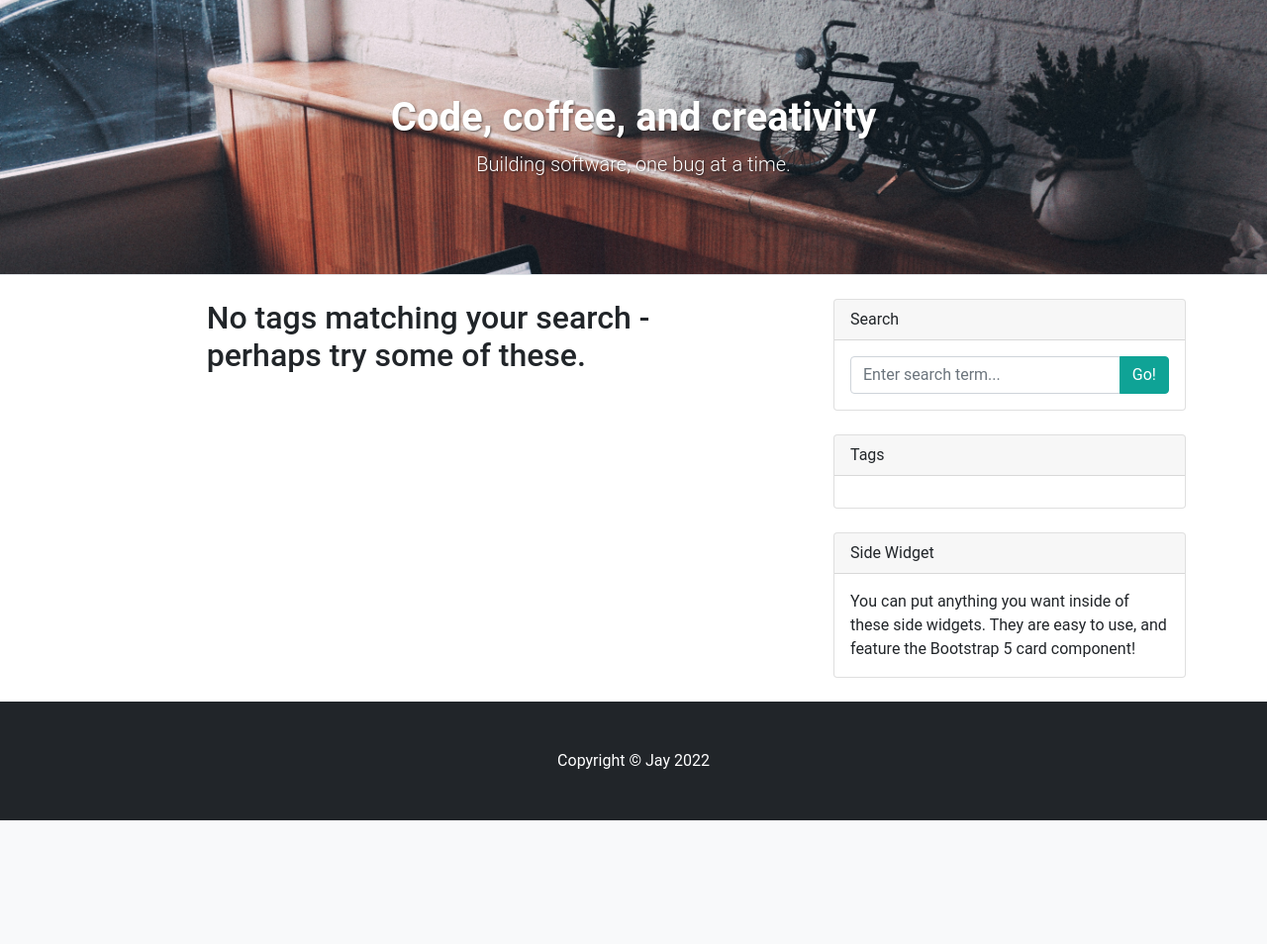
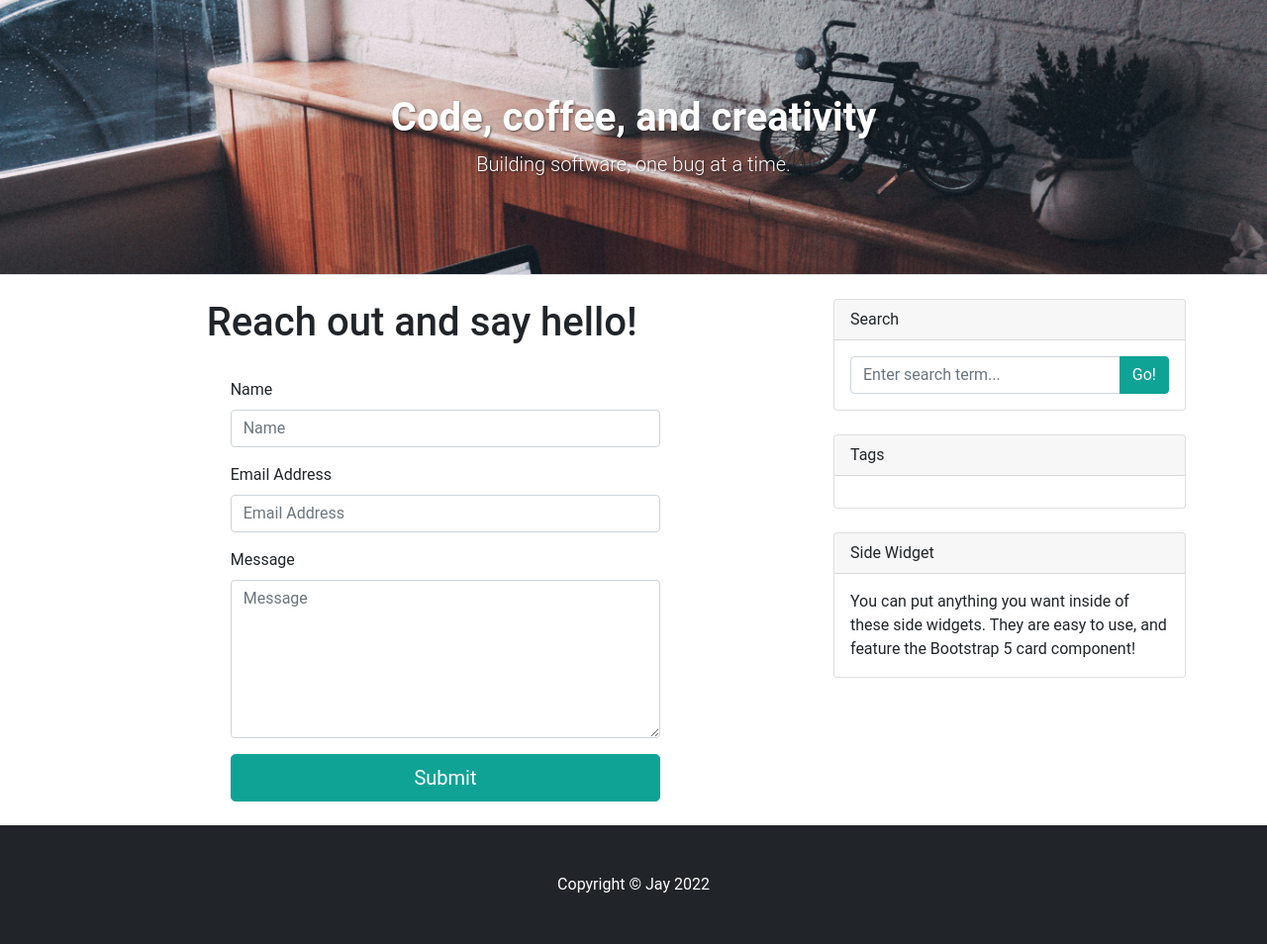
Before and after one commit to jaystabins/blog, a Django app: page /contact in a window 1280 px wide. Shown: the part 57-1011 px from the top of the page at 99% size. Before the commit the page ends 886 px from the top, so only its background shows below. Run offline with Django 4.2, Linux system fonts and the light colour scheme; data that the repository does not hold is empty; some libraries are stand-ins or nearby versions.

Commit message:
contact form intergration

```diff
--- a/accounts/forms.py
+++ b/accounts/forms.py
@@ -89,8 +89,6 @@ class UsersRegisterForm(forms.ModelForm):
 		return super(UsersRegisterForm, self).clean(*args, **keyargs)
 
 
-
-
 class ProfileForm(forms.ModelForm):
     class Meta:
         model = Profile
--- a/accounts/urls.py
+++ b/accounts/urls.py
@@ -1,6 +1,6 @@
 from django.urls import path
 from .views import (
-    login_view, register_view, logout_view, edit_profile, change_password
+    login_view, register_view, logout_view, edit_profile, change_password, contact
 )
 
 urlpatterns = [
--- a/accounts/views.py
+++ b/accounts/views.py
@@ -9,6 +9,11 @@ from django.contrib.auth.decorators import login_required
 from django.contrib.auth.forms import PasswordChangeForm
 from django.contrib.auth import update_session_auth_hash
 
+from django.core.mail import send_mail
+from django.core.validators import validate_email
+from django.core.exceptions import ValidationError
+from django.contrib import messages
+from django.conf import settings
 
 def login_view(request):
 	form = UsersLoginForm(request.POST or None)
@@ -83,3 +88,30 @@ def change_password(request):
     else:
         form = PasswordChangeForm(request.user)
     return render(request, 'accounts/password_change.html', {'form': form})
+
+
+def contact(request):
+    if request.method == 'POST':
+        name = request.POST.get('name')
+        email = request.POST.get('email')
+        message = request.POST.get('message')
+        try:
+            validate_email(email)
+        except ValidationError:
+            print('validation error')
+            return render(request, 'accounts/contact_form.html', {'error': 'Invalid email address'})
+
+        send_mail(
+            'Message from Contact Form on Blog',
+            message,
+            email,
+            [settings.DEFAULT_FROM_EMAIL],
+            fail_silently=False,
+        )
+        messages.success(request, 'Your message was sent successfully!')
+        return render(request, 'accounts/contact_form.html', {'success': True})
+
+    return render(request, 'accounts/contact_form.html')
+
+def contact_success(request):
+    return render(request, 'accounts/contact_success.html')
--- a/blog/views.py
+++ b/blog/views.py
@@ -12,7 +12,9 @@ from core.mixins import SuperuserRequiredMixin
 from django.http import JsonResponse
 from django.contrib.auth.decorators import user_passes_test
 from .models import PostImage
-
+from PIL import Image
+import io
+from django.core.files.uploadedfile import InMemoryUploadedFile
 
 class PostView(DetailView):
     model = Post
@@ -109,10 +111,18 @@ def upload_image(request):
         if file_name_suffix not in ["jpg", "png", "gif", "jpeg", ]:
             return JsonResponse({"message": "Wrong file format"})
 
+        image = Image.open(io.BytesIO(file_obj.read()))
+
+        image.thumbnail((500,500))
+
+        resized_image = io.BytesIO()
+        image.save(resized_image, format=image.format)
+
+        django_file = InMemoryUploadedFile(resized_image, None, file_obj.name, file_obj.content_type, resized_image.tell, None)
         try:
-            img = PostImage(image=file_obj)
+            img = PostImage(image=django_file)
             img.save()
-        except:
+        except Exception:
             return JsonResponse({'message': 'Problem Saving The Image'})
 
         return JsonResponse({
--- a/core/urls.py
+++ b/core/urls.py
@@ -2,8 +2,10 @@ from django.contrib import admin
 from django.urls import path, include
 from django.conf import settings
 from django.conf.urls.static import static
+from accounts.views import contact
 
 urlpatterns = [
+    path('contact', contact, name='contact-form'),
     path('admin/dashboard/', admin.site.urls),
     path('', include('blog.urls')),
     path('accounts/', include("accounts.urls")),
--- /dev/null
+++ b/templates/accounts/contact_form.html
@@ -0,0 +1,53 @@
+{% extends 'base.html' %}
+{% block title %}
+Reach out and say hello!
+{% endblock title %}
+{% block content %}
+<div class="row">
+<!-- Contact Form-->
+    <div class="col-lg-8">
+        <!-- row for form and sidebar-->
+        <div class='row'>
+            <div class='col-lg-8 mx-auto'>
+                <h1>Reach out and say hello!</h1>
+                <div class="container py-4">
+                    <form id="contactForm" method='post' action="{% url 'contact-form' %}">
+                        {% if success %}
+                            <div class="bg-success text-white p-3 text-center">
+                                <i class="fas fa-paper-plane"></i>
+                                Your message was sent successfully!
+                                <i class="fas fa-paper-plane"></i>
+                            </div>
+                        {% endif %}
+                        {% csrf_token %}
+                        <div class="mb-3">
+                        <label class="form-label" for="name">Name</label>
+                        <input class="form-control" id="name" type="text" placeholder="Name" name='name' required/>
+                        </div>
+                        <div>{% if errors.name %}<p class="error">{{ errors.name }}</p>{% endif %}</div>
+
+                        <div class="mb-3">
+                        <label class="form-label" for="emailAddress">Email Address</label>
+                        <input class="form-control" id="emailAddress" type="email" placeholder="Email Address" name='email' required/>
+                        </div>
+                        <div>{% if errors.email %}<p class="error">{{ errors.email }}</p>{% endif %}</div>
+
+                        <div class="mb-3">
+                        <label class="form-label" for="message">Message</label>
+                        <textarea class="form-control" id="message" type="text" placeholder="Message" style="height: 10rem;" name='message' required></textarea>
+                        </div>
+                        <div>{% if errors.message %}<p class="error">{{ errors.message }}</p>{% endif %}</div>
+
+
+                        <div class="d-grid">
+                        <button class="btn btn-primary btn-lg" type="submit">Submit</button>
+                        </div>
+                    </form>
+                </div>
+            </div>
+        </div>
+    </div>
+    <!-- Side widgets-->
+    {% include "components/sidebar.html" %}
+</div>
+{% endblock content %}
--- a/templates/accounts/form.html
+++ b/templates/accounts/form.html
@@ -4,7 +4,8 @@
 <div class = "container sign-in-container">
   <div class = "col-12 col-md-8 col-lg-6 col-xl-5 mx-auto">
     <div class="wrapper">
-      <form class="form-signin" method = 'POST' action= '' enctype = "multipart/form-data" style="margin-top: -30px; margin-bottom: -18px;">{% csrf_token %}
+      <form class="form-signin" method = 'POST' action= '' enctype = "multipart/form-data" style="margin-top: -30px; margin-bottom: -18px;">
+        {% csrf_token %}
         <h2 class="form-signin-heading">{{title}}</h2>
         {{form.as_p }}
         </label><br>
--- a/templates/components/navbar.html
+++ b/templates/components/navbar.html
@@ -9,7 +9,7 @@
                     <a class="nav-link" aria-current="page" href="{% url 'article-list' %}">Blog</a>
                 </li>
                 <li class="nav-item">
-                    <a class="nav-link" href="{% url 'article-list' %}">Contact</a>
+                    <a class="nav-link" href="{% url 'contact-form' %}">Contact</a>
                 </li>
             </ul>
 
```
Also changed, not shown: core/settings.py (+13 -1 lines).
